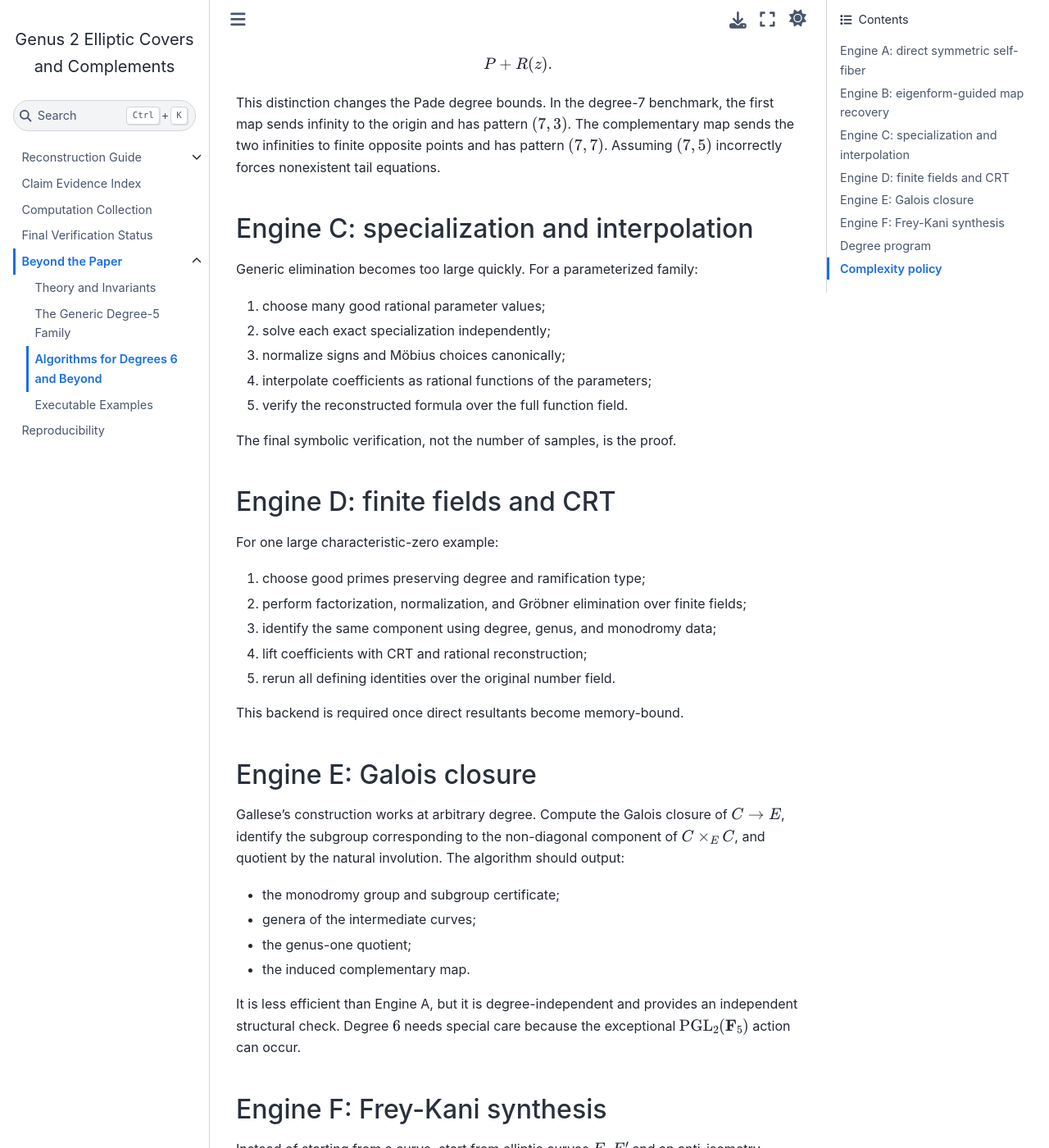
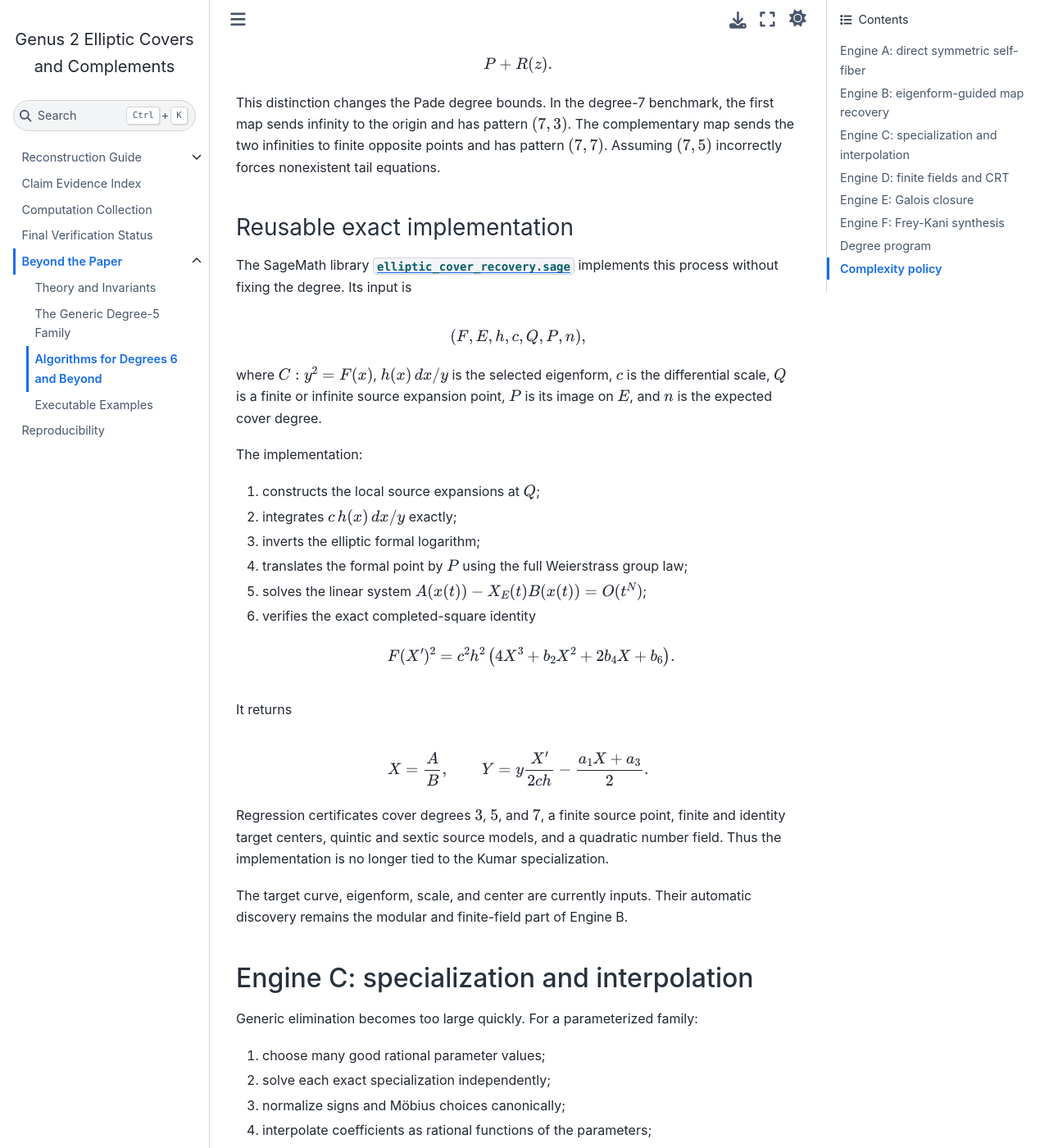
Before and after one commit to nasqret/isogeny_genus_2, a Jupyter Book: the page built from book/beyond/high_degree.md, in a window 1280 px wide and 1400 px high, scrolled down 1292 px. Shown: the whole window at 82% size. Built offline with Jupyter Book 1.0.4 settings and Sphinx 7.4.7 and the Sphinx Book theme 1.1.4, drawn with Linux system fonts in a browser that asks for light colours.

Commit message:
Generalize elliptic cover map recovery

```diff
--- a/book/beyond/high_degree.md
+++ b/book/beyond/high_degree.md
@@ -58,6 +58,50 @@ the first map sends infinity to the origin and has pattern $(7,3)$. The
 complementary map sends the two infinities to finite opposite points and has
 pattern $(7,7)$. Assuming $(7,5)$ incorrectly forces nonexistent tail
 equations.
+
+### Reusable exact implementation
+
+The SageMath library
+[`elliptic_cover_recovery.sage`](https://github.com/nasqret/isogeny_genus_2/blob/main/computations/sage/lib/elliptic_cover_recovery.sage)
+implements this process without fixing the degree. Its input is
+
+$$
+(F,E,h,c,Q,P,n),
+$$
+
+where $C:y^2=F(x)$, $h(x)\,dx/y$ is the selected eigenform, $c$ is the
+differential scale, $Q$ is a finite or infinite source expansion point,
+$P$ is its image on $E$, and $n$ is the expected cover degree.
+
+The implementation:
+
+1. constructs the local source expansions at $Q$;
+2. integrates $c\,h(x)\,dx/y$ exactly;
+3. inverts the elliptic formal logarithm;
+4. translates the formal point by $P$ using the full Weierstrass group law;
+5. solves the linear system
+   $A(x(t))-X_E(t)B(x(t))=O(t^N)$;
+6. verifies the exact completed-square identity
+
+   $$
+   F(X')^2=c^2h^2
+   \left(4X^3+b_2X^2+2b_4X+b_6\right).
+   $$
+
+It returns
+
+$$
+X=\frac{A}{B},\qquad
+Y=y\frac{X'}{2ch}-\frac{a_1X+a_3}{2}.
+$$
+
+Regression certificates cover degrees $3$, $5$, and $7$, a finite source
+point, finite and identity target centers, quintic and sextic source models,
+and a quadratic number field. Thus the implementation is no longer tied to
+the Kumar specialization.
+
+The target curve, eigenform, scale, and center are currently inputs. Their
+automatic discovery remains the modular and finite-field part of Engine B.
 
 ## Engine C: specialization and interpolation
 
```
Also changed, not shown: JOURNAL.md (+18 -0 lines), MEMORY.md (+8 -0 lines), book/computations/index.md (+9 -2 lines), research/reports/high_degree_roadmap.md (+14 -2 lines), computations/sage/README.md, 14 other files.
